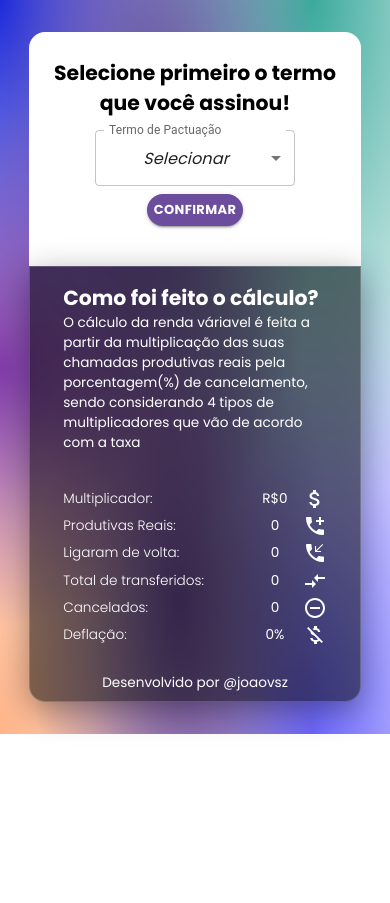
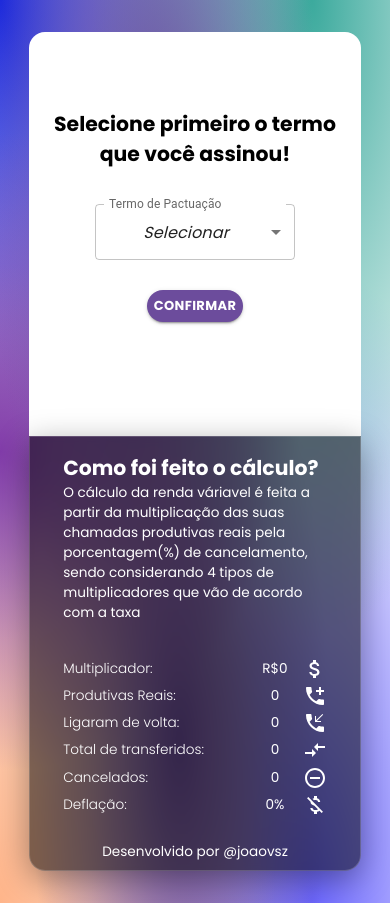
Before and after one commit to joaovsz/simuladorRv, a React (Vite) app: page / in a window 390 px wide. Before the commit the page ends 844 px from the top, so only its background shows below. Built offline with nearby package versions, Linux system fonts and the light colour scheme.

Commit message:
responsiveLayout

```diff
--- a/src/components/Form/Inputs/Input-forms.css
+++ b/src/components/Form/Inputs/Input-forms.css
@@ -36,7 +36,9 @@ footer{
         align-items:center;
         border-radius: 1rem;
         height:3rem;
-        text-align:left;
+        width:16.8rem;
+        margin: auto;
+        text-align:center;
         position: relative;
     }
 
@@ -82,28 +84,34 @@ footer:hover{
     }
     .Button{
         align-items: center;
-
-        flex-direction:column;
+        padding:.5rem 0;
     }
     footer{
-
+        margin: auto;
+        width:14rem;
         padding: 1rem;
         align-items:center;
          border-radius:2rem ;
-        height:2rem;
+        height:3rem;
         text-align:left;
         position: relative;
 
     }
 
     .selectTerm{
+        margin: 0;
+        height:50%;
+        justify-content:space-evenly;
         flex-direction: column;
     }
 
     .home-select{
+        display: flex;
+        flex-direction: column;
 
+        height: 46vh;
         padding:1rem;
-        justify-content:space-between;
+        justify-content:center;
     }
 
 }
--- a/src/components/Form/Inputs/Input-forms.jsx
+++ b/src/components/Form/Inputs/Input-forms.jsx
@@ -192,12 +192,12 @@ if(!popOver){
             >
               Calcular
             </Button>
+          </div>
             <footer>
               <h4>
                 {renda<=0?"Sem RV este mês":`Renda Variável: R$ ${renda.toFixed(2)}`
                 }</h4>
             </footer>
-          </div>
         </div>
         </ThemeProvider>
         </>)
--- a/src/components/context/form-context.jsx
+++ b/src/components/context/form-context.jsx
@@ -222,7 +222,7 @@ export function TableProvider(props) {
       value >= 650 ? setDeflateTMA(30) : setDeflateTMA(0);
 
     }
-    console.log(value)
+
   }
   function HandleInputShortCall(event) {
     setShortCall(Math.round(event.target.value));
```
